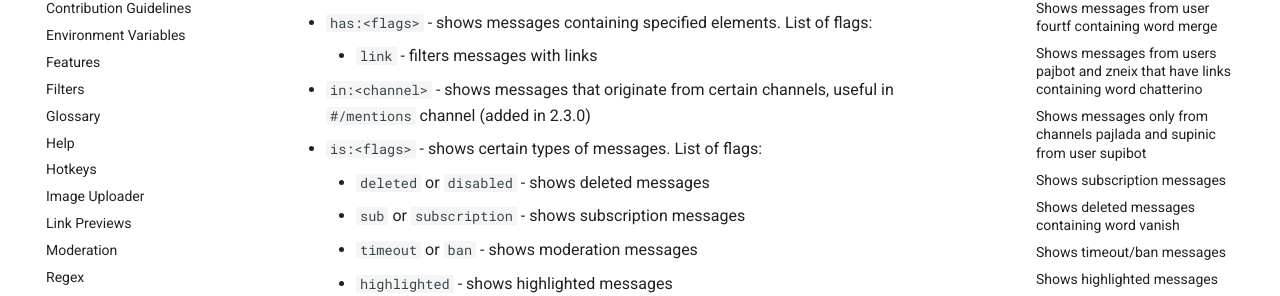
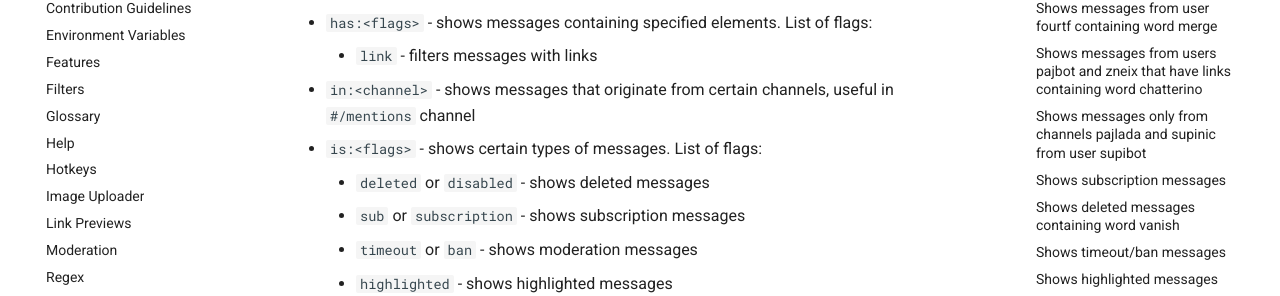
Before and after one commit to Chatterino/wiki, an MkDocs documentation site: the page built from docs/Search.md, in a window 1280 px wide and 900 px high, scrolled down 310 px. Shown: the part 154-450 px from the top of the window. Built offline with MkDocs 1.6.1 and Material for MkDocs 9.7.7, drawn with Linux system fonts in a browser that asks for light colours; comment, search, counter and statistics services are not loaded.

Commit message:
never saved this one

```diff
--- a/docs/Search.md
+++ b/docs/Search.md
@@ -11,7 +11,7 @@ Surround `value` in quotation marks to use whitespaces within it, useful for dea
 - `from:<username>` - shows messages from certain users
 - `has:<flags>` - shows messages containing specified elements. List of flags:
     - `link` - filters messages with links
-- `in:<channel>` - shows messages that originate from certain channels, useful in `#/mentions` channel (added in 2.3.0)
+- `in:<channel>` - shows messages that originate from certain channels, useful in `#/mentions` channel
 - `is:<flags>` - shows certain types of messages. List of flags:
     - `deleted` or `disabled` - shows deleted messages
     - `sub` or `subscription` - shows subscription messages
```
